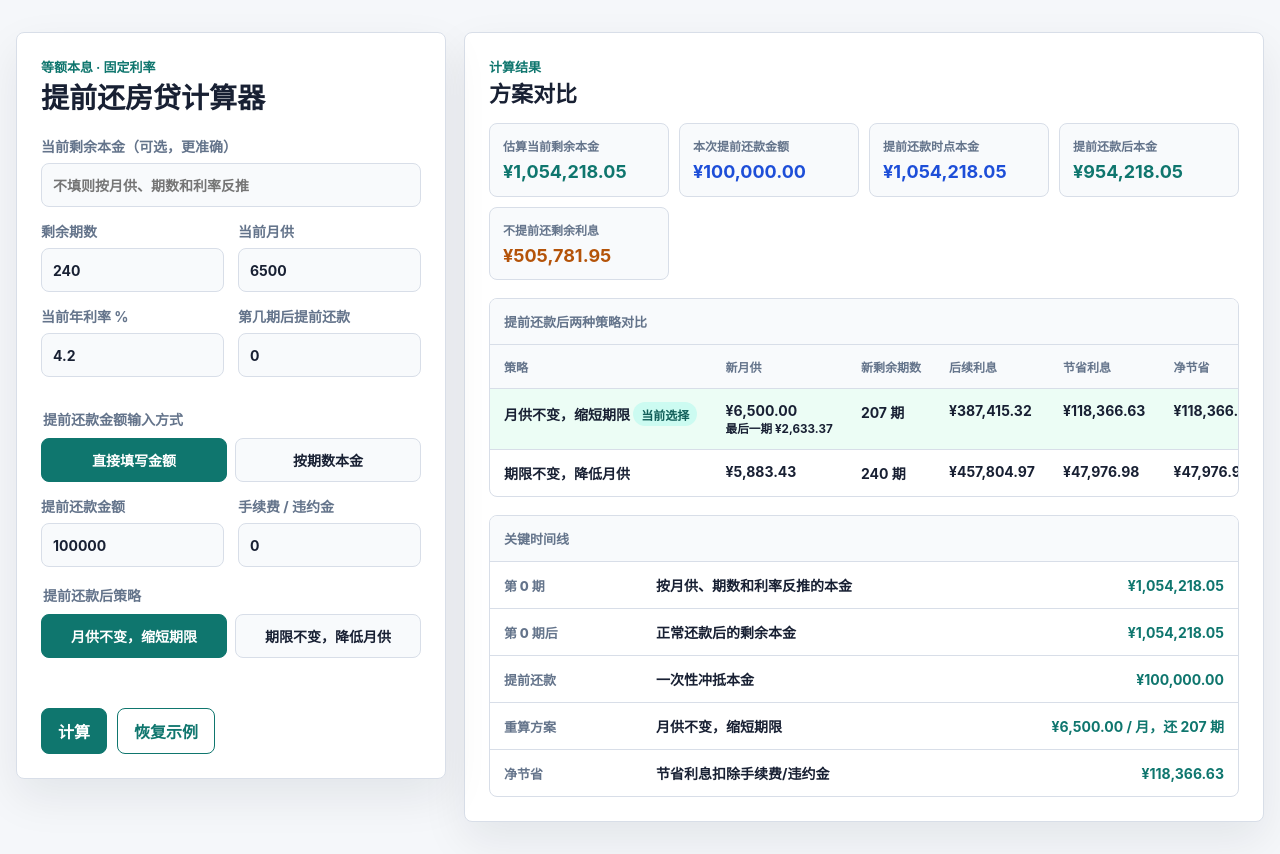
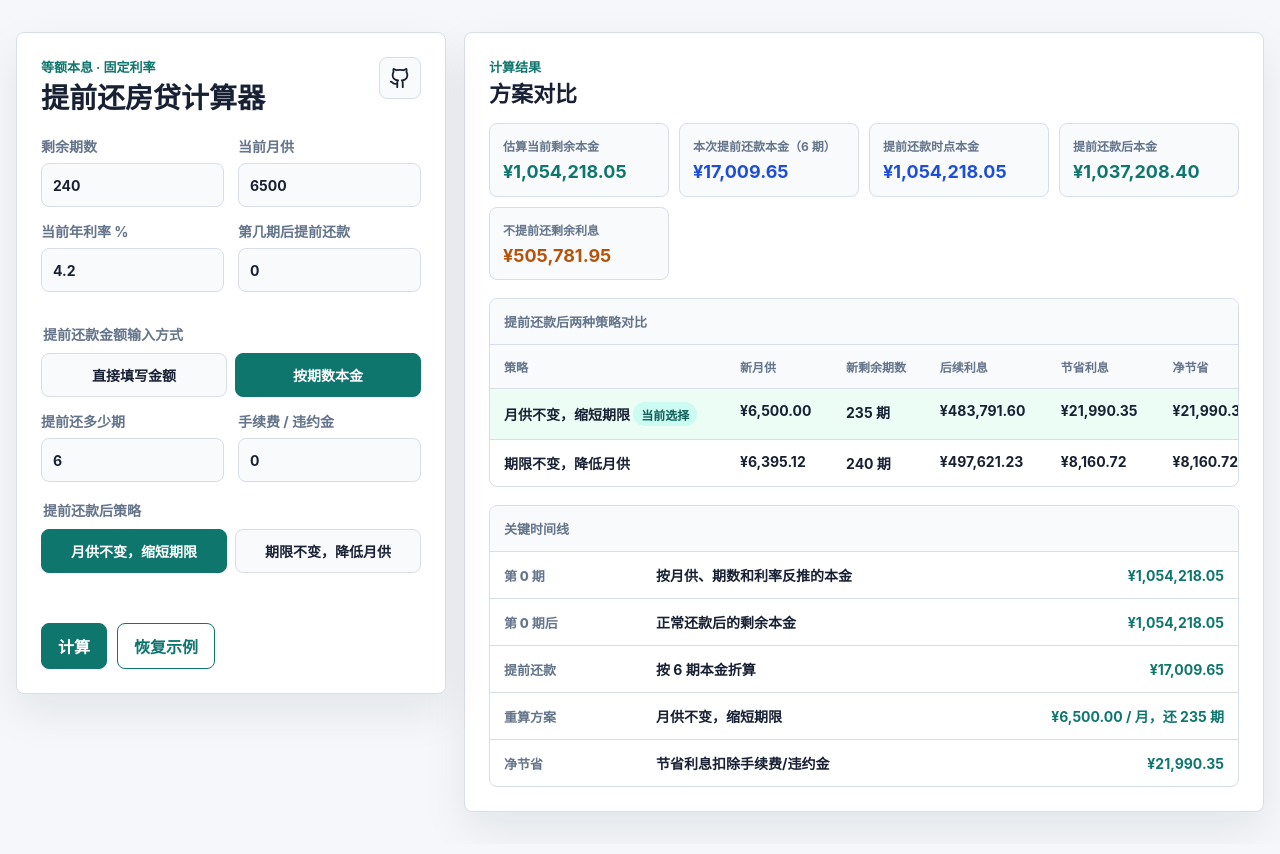
Before and after one commit to mysmeng/mortgage-calculator, a website with bundled scripts: page index.html in a window 1280 px wide. Built offline with nearby package versions, Linux system fonts and the light colour scheme.

Commit message:
feat: refine calculator UI

```diff
--- a/app.js
+++ b/app.js
@@ -5,12 +5,11 @@
 } from "./mortgage.js";
 
 const SAMPLE_INPUT = {
-  currentPrincipal: "",
   remainingPeriods: 240,
   monthlyPayment: 6500,
   annualRatePercent: 4.2,
   prepayAfterPeriods: 0,
-  prepaymentInputMode: "amount",
+  prepaymentInputMode: "periods",
   prepaymentAmount: 100000,
   prepaymentPeriods: 6,
   feeAmount: 0,
@@ -62,7 +61,6 @@
   const formData = new FormData(form);
 
   return {
-    currentPrincipal: readOptionalNumber(formData.get("currentPrincipal")),
     remainingPeriods: Number(formData.get("remainingPeriods")),
     monthlyPayment: Number(formData.get("monthlyPayment")),
     annualRatePercent: Number(formData.get("annualRatePercent")),
@@ -102,10 +100,7 @@
 function renderSummary(result) {
   const items = [
     {
-      label:
-        result.principalSource === "provided"
-          ? "当前剩余本金"
-          : "估算当前剩余本金",
+      label: "估算当前剩余本金",
       value: formatCurrency(result.currentPrincipal),
       tone: "primary",
     },
@@ -195,9 +190,7 @@
   const rows = [
     [
       "第 0 期",
-      result.principalSource === "provided"
-        ? "手动填写的当前剩余本金"
-        : "按月供、期数和利率反推的本金",
+      "按月供、期数和利率反推的本金",
       formatCurrency(result.currentPrincipal),
     ],
     [
--- a/index.html
+++ b/index.html
@@ -12,23 +12,33 @@
         <div class="panel-heading">
           <p class="eyebrow">等额本息 · 固定利率</p>
           <h1 id="form-title">提前还房贷计算器</h1>
+          <a
+            class="repo-link"
+            href="https://github.com/mysmeng/mortgage-calculator"
+            target="_blank"
+            rel="noreferrer"
+            aria-label="打开 GitHub 仓库"
+            title="打开 GitHub 仓库"
+          >
+            <svg
+              aria-hidden="true"
+              viewBox="0 0 24 24"
+              fill="none"
+              stroke="currentColor"
+              stroke-width="2"
+              stroke-linecap="round"
+              stroke-linejoin="round"
+            >
+              <path
+                d="M15 22v-4a4.8 4.8 0 0 0-1-3.5c3 0 6-2 6-5.5.08-1.25-.27-2.48-1-3.5.28-1.15.28-2.35 0-3.5 0 0-1 0-3 1.5-2.64-.5-5.36-.5-8 0C6 2 5 2 5 2c-.3 1.15-.3 2.35 0 3.5A5.4 5.4 0 0 0 4 9c0 3.5 3 5.5 6 5.5-.39.49-.68 1.05-.85 1.65-.17.6-.22 1.23-.15 1.85v4"
+              />
+              <path d="M9 18c-4.51 2-5-2-7-2" />
+            </svg>
+          </a>
         </div>
 
         <form id="calculatorForm" novalidate>
           <div class="field-grid">
-            <label class="field wide-field" for="currentPrincipal">
-              <span>当前剩余本金（可选，更准确）</span>
-              <input
-                id="currentPrincipal"
-                name="currentPrincipal"
-                type="number"
-                inputmode="decimal"
-                min="0.01"
-                step="0.01"
-                placeholder="不填则按月供、期数和利率反推"
-              />
-            </label>
-
             <label class="field" for="remainingPeriods">
               <span>剩余期数</span>
               <input
@@ -94,7 +104,6 @@
                     type="radio"
                     name="prepaymentInputMode"
                     value="amount"
-                    checked
                   />
                   <span>直接填写金额</span>
                 </label>
@@ -104,13 +113,18 @@
                     type="radio"
                     name="prepaymentInputMode"
                     value="periods"
+                    checked
                   />
                   <span>按期数本金</span>
                 </label>
               </div>
             </fieldset>
 
-            <label class="field" for="prepaymentAmount" data-mode-panel="amount">
+            <label
+              class="field mode-panel-hidden"
+              for="prepaymentAmount"
+              data-mode-panel="amount"
+            >
               <span>提前还款金额</span>
               <input
                 id="prepaymentAmount"
@@ -125,7 +139,7 @@
             </label>
 
             <label
-              class="field mode-panel-hidden"
+              class="field"
               for="prepaymentPeriods"
               data-mode-panel="periods"
             >
--- a/package.json
+++ b/package.json
@@ -1,6 +1,7 @@
 {
   "type": "module",
   "scripts": {
+    "start": "python3 -m http.server 4173 --bind 127.0.0.1",
     "test": "node --test tests/*.test.mjs"
   }
 }
--- a/styles.css
+++ b/styles.css
@@ -65,6 +65,8 @@
 
 .panel-heading {
   margin-bottom: 22px;
+  position: relative;
+  padding-right: 54px;
 }
 
 .result-heading {
@@ -92,6 +94,38 @@
 
 h2 {
   font-size: 22px;
+}
+
+.repo-link {
+  position: absolute;
+  top: 0;
+  right: 0;
+  display: inline-grid;
+  align-items: center;
+  justify-items: center;
+  width: 42px;
+  height: 42px;
+  border: 1px solid var(--line);
+  border-radius: 8px;
+  color: var(--text);
+  background: var(--surface-strong);
+  text-decoration: none;
+}
+
+.repo-link:hover {
+  border-color: var(--primary);
+  color: var(--primary);
+  background: #ecfdf5;
+}
+
+.repo-link:focus-visible {
+  outline: 3px solid rgba(15, 118, 110, 0.18);
+  outline-offset: 2px;
+}
+
+.repo-link svg {
+  width: 22px;
+  height: 22px;
 }
 
 .field-grid {
```
Also changed, not shown: tests/ui.test.mjs (+25 -1 lines), README.md, docs/assets/screenshot.png (added).
